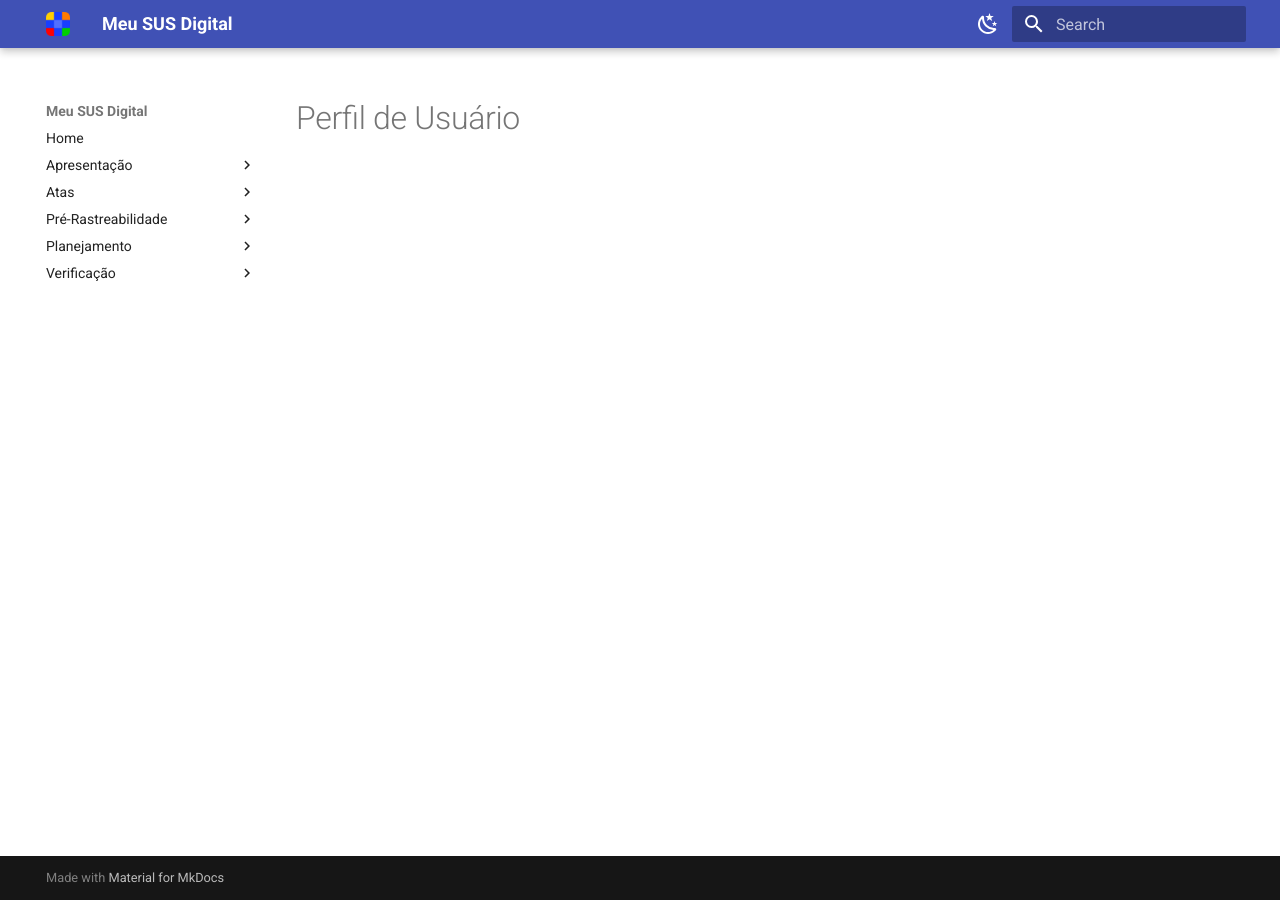
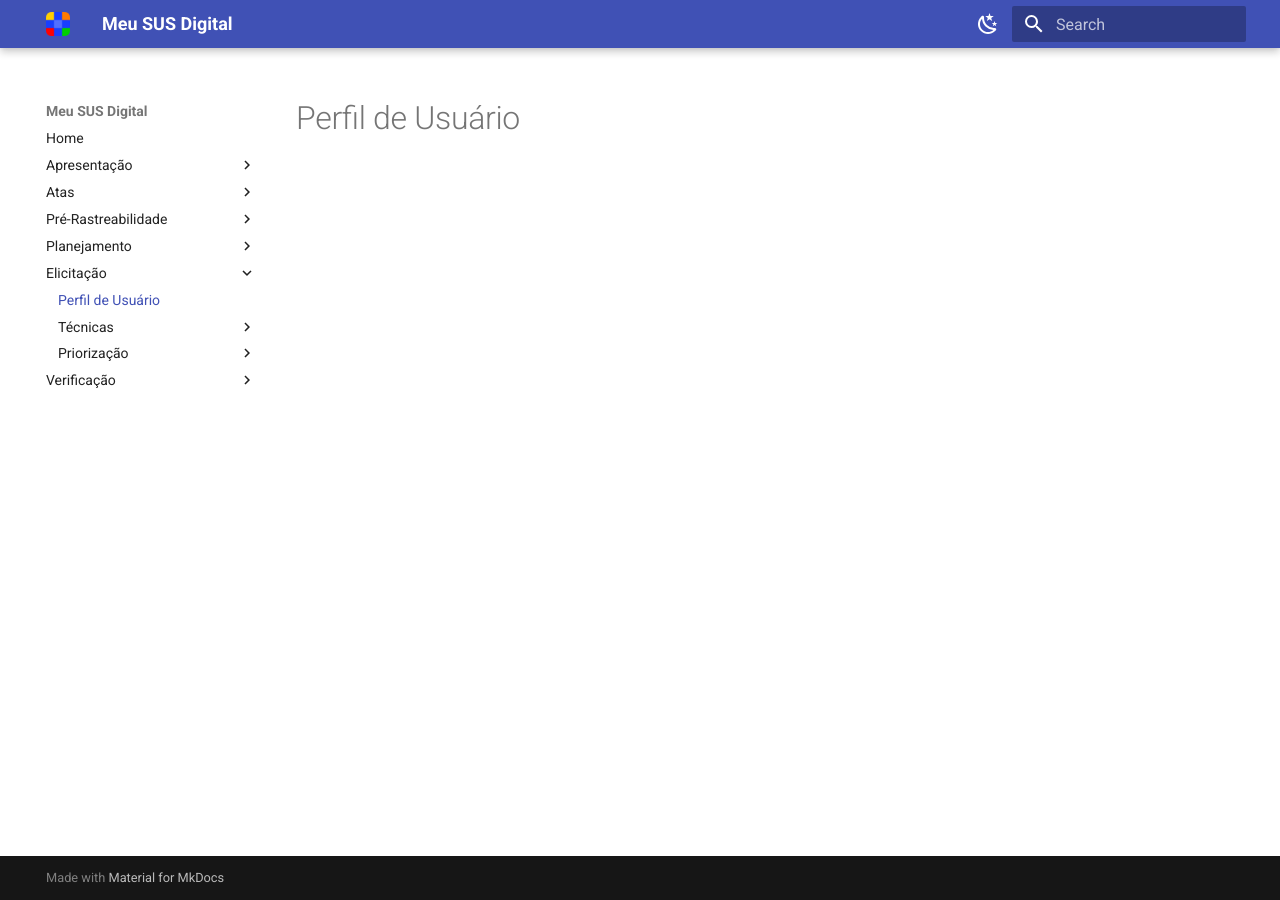
Before and after one commit to Requisitos-de-Software/2024.2-MeuSUSDigital, an MkDocs documentation site: the page built from docs/elicitacao/perfil-usuario.md, in a window 1280 px wide. Built offline with MkDocs 1.6.1 and Material for MkDocs 9.7.7, drawn with Linux system fonts in a browser that asks for light colours; some of the changed lines change nothing that is shown.

Commit message:
add Elicitação no yml

```diff
--- a/mkdocs.yml
+++ b/mkdocs.yml
@@ -34,6 +34,13 @@ nav:
     - Aplicativos Avaliados: planejamento/apps-avaliados.md
     - Aplicativo Selecionado: planejamento/app-selecionado.md
     - Termo de Uso: planejamento/termo-de-uso.md
+  - Elicitação:
+    - Perfil de Usuário: elicitacao/perfil-usuario.md
+    - Técnicas:
+      - Questionário: elicitacao/tecnicas/questionario.md
+      - Observação: elicitacao/tecnicas/observacao.md
+    - Priorização:
+      - $100: elicitacao/priorizacao/$100.md
   - Verificação:
     - Lista de Verificação:
       - Entrega 1: verificacao/lista_verif/entrega1.md
```
